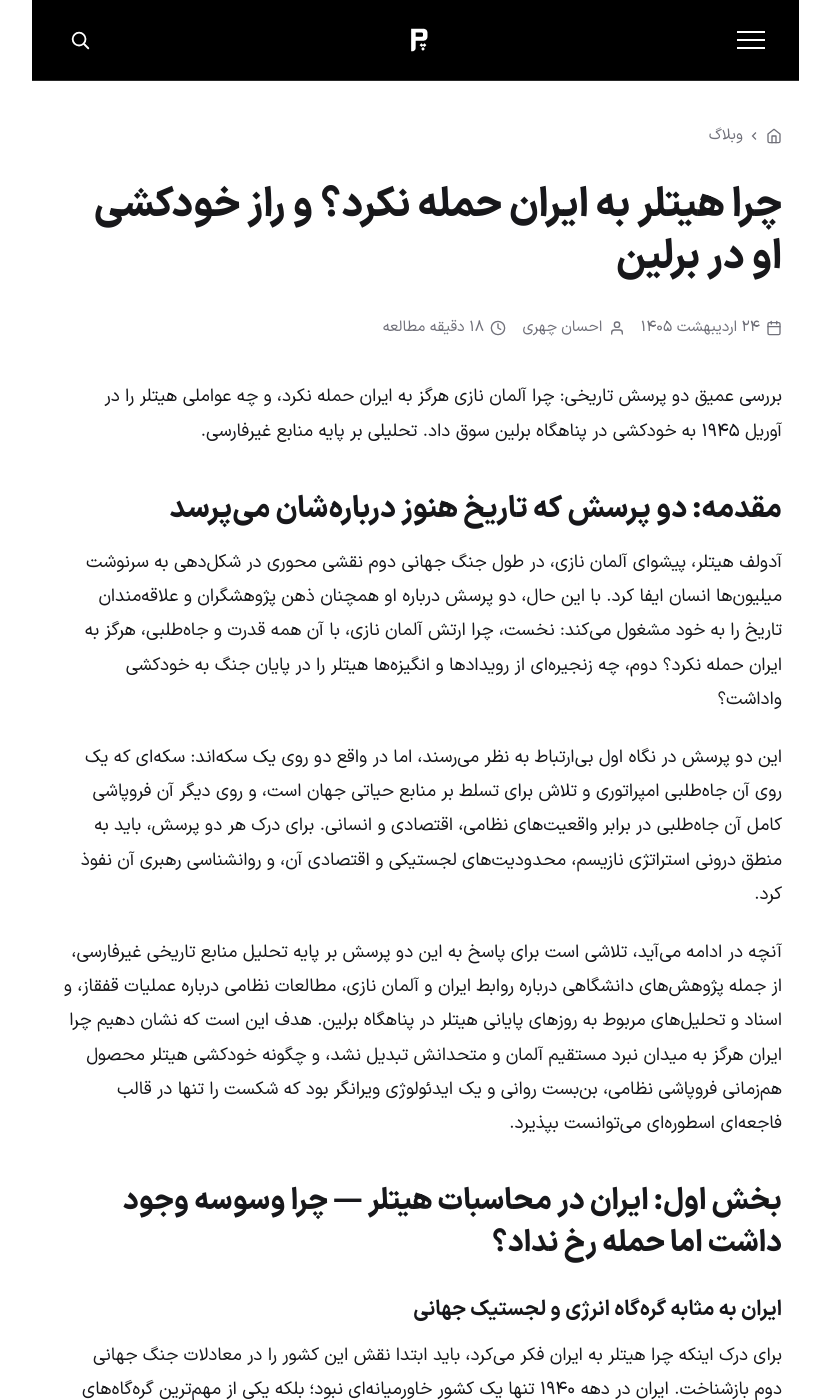
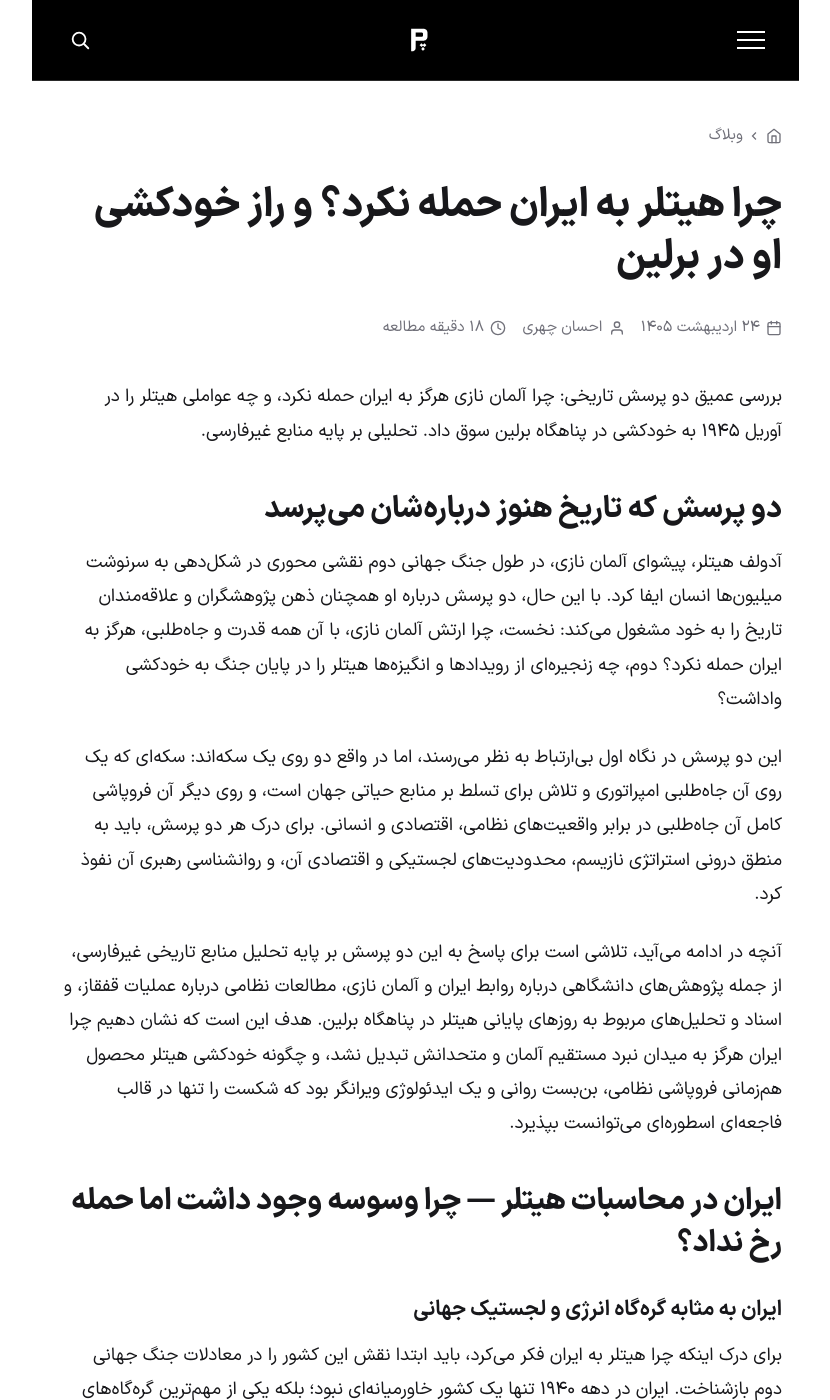
Before and after one commit to darkblog/darkblog.github.io, a Jekyll site: the page built from _posts/2026-5-14-22.md, in a window 1280 px wide and 1400 px high. Shown: the whole window, without its empty margins (210-1040 px from the left). Built offline with Jekyll 4.4.1, drawn with Linux system fonts in a browser that asks for light colours; some of the changed text lies outside the part shown.

Commit message:
Update 2026-5-14-22.md

```diff
--- a/_posts/2026-5-14-22.md
+++ b/_posts/2026-5-14-22.md
@@ -5,7 +5,7 @@ tags: دیکتاتور
 
 بررسی عمیق دو پرسش تاریخی: چرا آلمان نازی هرگز به ایران حمله نکرد، و چه عواملی هیتلر را در آوریل ۱۹۴۵ به خودکشی در پناهگاه برلین سوق داد. تحلیلی بر پایه منابع غیرفارسی.
 
-## مقدمه: دو پرسش که تاریخ هنوز درباره‌شان می‌پرسد
+## دو پرسش که تاریخ هنوز درباره‌شان می‌پرسد
 
 آدولف هیتلر، پیشوای آلمان نازی، در طول جنگ جهانی دوم نقشی محوری در شکل‌دهی به سرنوشت میلیون‌ها انسان ایفا کرد. با این حال، دو پرسش درباره او همچنان ذهن پژوهشگران و علاقه‌مندان تاریخ را به خود مشغول می‌کند: نخست، چرا ارتش آلمان نازی، با آن همه قدرت و جاه‌طلبی، هرگز به ایران حمله نکرد؟ دوم، چه زنجیره‌ای از رویدادها و انگیزه‌ها هیتلر را در پایان جنگ به خودکشی واداشت؟
 
@@ -14,7 +14,7 @@ tags: دیکتاتور
 آنچه در ادامه می‌آید، تلاشی است برای پاسخ به این دو پرسش بر پایه تحلیل منابع تاریخی غیرفارسی، از جمله پژوهش‌های دانشگاهی درباره روابط ایران و آلمان نازی، مطالعات نظامی درباره عملیات قفقاز، و اسناد و تحلیل‌های مربوط به روزهای پایانی هیتلر در پناهگاه برلین. هدف این است که نشان دهیم چرا ایران هرگز به میدان نبرد مستقیم آلمان و متحدانش تبدیل نشد، و چگونه خودکشی هیتلر محصول هم‌زمانی فروپاشی نظامی، بن‌بست روانی و یک ایدئولوژی ویرانگر بود که شکست را تنها در قالب فاجعه‌ای اسطوره‌ای می‌توانست بپذیرد.
 
 
-## بخش اول: ایران در محاسبات هیتلر — چرا وسوسه وجود داشت اما حمله رخ نداد؟
+## ایران در محاسبات هیتلر — چرا وسوسه وجود داشت اما حمله رخ نداد؟
 
 ### ایران به مثابه گره‌گاه انرژی و لجستیک جهانی
 
@@ -48,14 +48,14 @@ tags: دیکتاتور
 
 چهارمین مانع، **کمبود منابع و اولویت‌های متناقض** بود. آلمان نازی در همان زمان با کمبود شدید نیروی انسانی، سوخت و تجهیزات مواجه بود. جبهه شرقی بلعیده‌گرترین جبهه جنگ بود و هر عملیات جدید در جهت ایران، ناچار به تضعیف جبهه اصلی می‌شد. هیتلر که همواره میان اهداف ایدئولوژیک (نابودی شوروی و تسخیر «فضای حیاتی» در شرق) و اهداف اقتصادی (دسترسی به منابع) در نوسان بود، در نهایت اولویت را به نبرد در قلب روسیه داد، هرچند این اولویت‌بندی نیز خود متناقض و پرهزینه بود. عملیات قفقاز که می‌توانست پلی به ایران باشد، قربانی همین آشفتگی در اولویت‌ها شد.
 
-### نتیجه‌گیری بخش اول: ایران، هدفی که هرگز به آن نرسیدند
+### ایران، هدفی که هرگز به آن نرسیدند
 
 ترکیب این عوامل نشان می‌دهد که ناتوانی آلمان نازی در حمله به ایران، نه محصول یک تصمیم واحد یا یک اشتباه تاکتیکی، بلکه نتیجه یک ساختار چندلایه از محدودیت‌ها بود. ایران برای هیتلر هم یک وسوسه بود و هم یک دوراهی. وسوسه بود، زیرا نفت، کریدور لجستیکی و پیوند نژادی ادعایی، آن را به هدفی جذاب تبدیل می‌کرد. دوراهی بود، زیرا رسیدن به آن مستلزم عبور از سدهایی بود که آلمان هرگز توان عبور از آن‌ها را نداشت: جغرافیای خصمانه، ارتش سرخ مقاوم، سبقت استراتژیک متفقین و کمبود مزمن منابع.
 
 هیتلر به ایران «حمله نکرد» نه به این دلیل که نمی‌خواست، بلکه به این دلیل که **نمی‌توانست**. نقشه‌های او برای خاورمیانه، مانند بسیاری از نقشه‌های دیگرش، قربانی واقعیت‌های جنگ شدند؛ واقعیت‌هایی که در نهایت خود او را نیز در پناهگاه زیر صدارت اعظم برلین به دام انداختند. و این ما را به پرسش دوم می‌رساند: چگونه مردی که زمانی بر بخش بزرگی از اروپا فرمان می‌راند، به جایی رسید که تنها راه خروج از آن پناهگاه را مرگ به دست خود دید؟
 
 
-## بخش دوم: خودکشی هیتلر — فروپاشی نظامی، بن‌بست روانی و اسطوره «شام آخر خدایان»
+## خودکشی هیتلر — فروپاشی نظامی، بن‌بست روانی و اسطوره «شام آخر خدایان»
 
 ### برلین، آوریل ۱۹۴۵: پایان یک رویا
 
```
